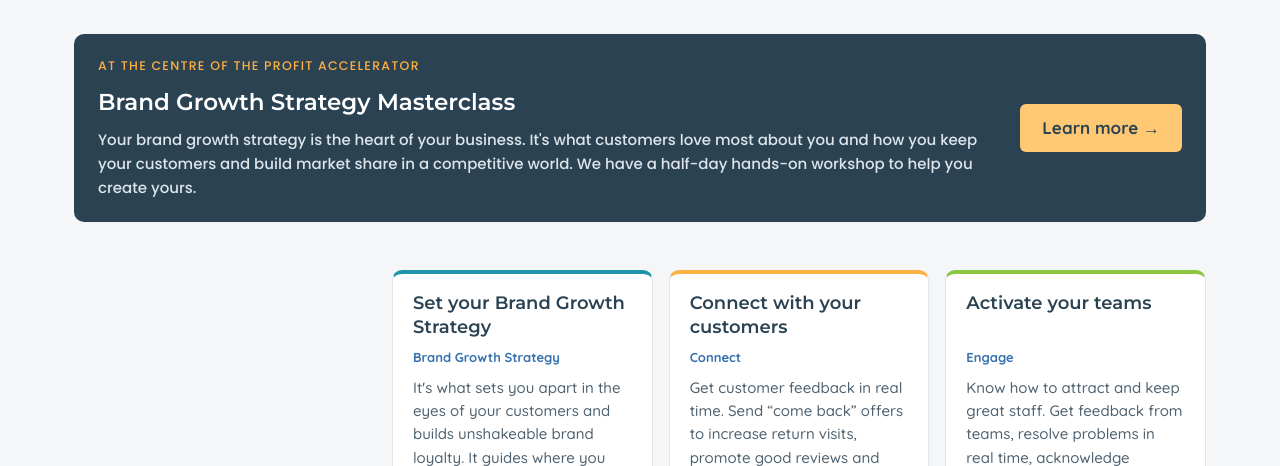
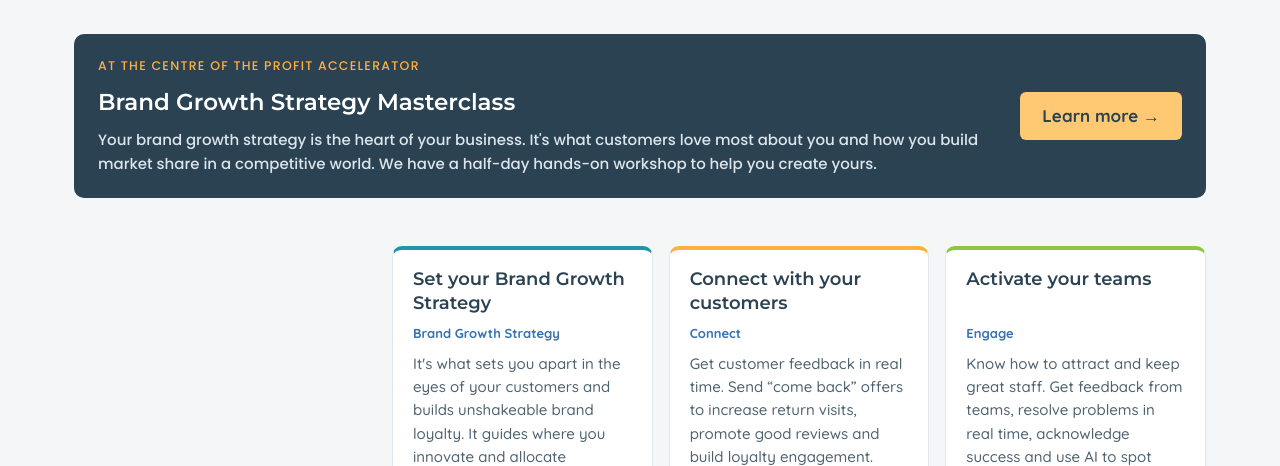
Before and after one commit to DevDcx/dgm-website, a plain HTML site: page index.html in a window 1280 px wide. Shown: the part 5440-5906 px from the top of the page. Drawn offline with Linux system fonts and the light colour scheme.

Commit message:
Homepage banner: tighten the Masterclass copy
Co-Authored-By: Claude Sonnet 5.5 <noreply@anthropic.com>
Claude-Session: https://claude.ai/code/session_01XNybfwYyDhp6zJ46yuvn3j

```diff
--- a/index.html
+++ b/index.html
@@ -354,7 +354,7 @@ a{color:#3873AF}a:hover{color:#2A4252}
 <div style="flex: 999 1 480px; min-width: 0; display: flex; flex-direction: column; gap: 8px">
 <div style="font-family: 'Poppins', sans-serif; font-weight: 500; font-size: 12.5px; letter-spacing: .1em; text-transform: uppercase; color: #FFB042">At the centre of the Profit Accelerator</div>
 <h3 style="margin: 0; font-family: 'Montserrat', sans-serif; font-size: 23px; font-weight: 600">Brand Growth Strategy Masterclass</h3>
-<p style="margin: 0; font-family: 'Poppins', sans-serif; font-weight: 500; font-size: 15px; color: #DDE5EB">Your brand growth strategy is the heart of your business. It's what customers love most about you and how you keep your customers and build market share in a competitive world. We have a half-day hands-on workshop to help you create yours.</p>
+<p style="margin: 0; font-family: 'Poppins', sans-serif; font-weight: 500; font-size: 15px; color: #DDE5EB">Your brand growth strategy is the heart of your business. It's what customers love most about you and how you build market share in a competitive world. We have a half-day hands-on workshop to help you create yours.</p>
 </div>
 <a href="brand-growth-strategy/" style="flex: none; display: inline-flex; align-items: center; min-height: 48px; padding: 0 22px; border-radius: 6px; background: #FFC873; color: #2A4252; font-weight: 700; text-decoration: none">Learn more →</a>
 </div>
```
Also changed, not shown: src/Main.dc.html (+1 -1 lines).
